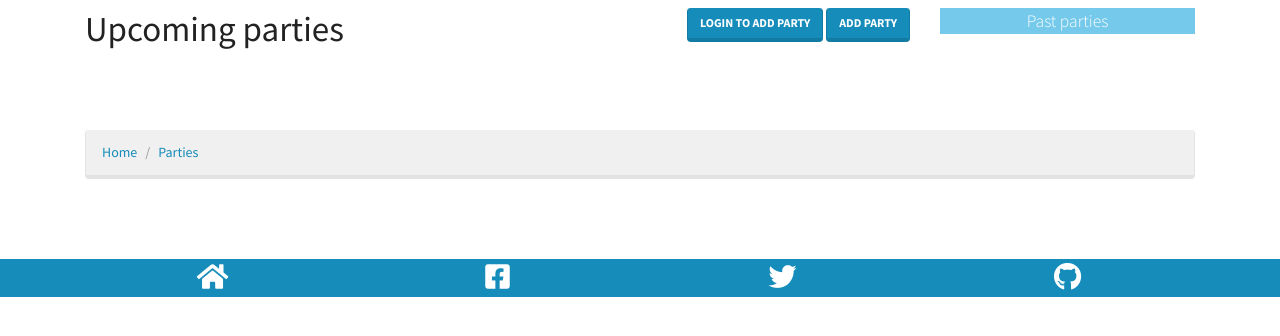
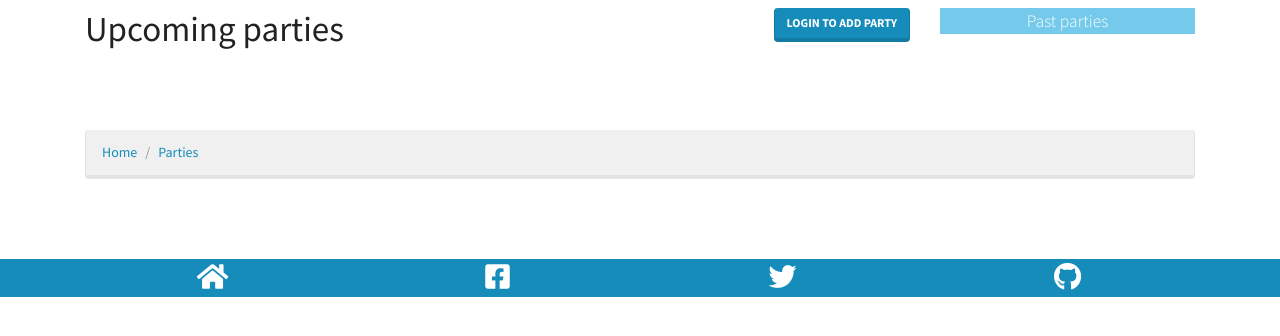
Before and after one commit to T-101/party.darklite.org, a Django app: page / in a window 1280 px wide. Shown: the part 57-393 px from the top of the page. Run offline with Django 3.2, Linux system fonts and the light colour scheme; data that the repository does not hold is empty; parts of the project's set-up code (start-up, migrations or seed data) failed here and were passed over; some libraries are stand-ins or nearby versions.

Commit message:
removed debug button to add a aparty

```diff
--- a/app/party/templates/party/landing_page.html
+++ b/app/party/templates/party/landing_page.html
@@ -14,7 +14,6 @@
                                 <a href="{% url 'party:create' %}" class="btn btn-primary">ADD PARTY</a>
                             {% else %}
                                 <a href="{% url 'authentication:auth' %}" class="btn btn-primary">LOGIN TO ADD PARTY</a>
-                                <a href="{% url 'party:create' %}" class="btn btn-primary">ADD PARTY</a>
                             {% endif %}
                         </div>
                     </div>
```
